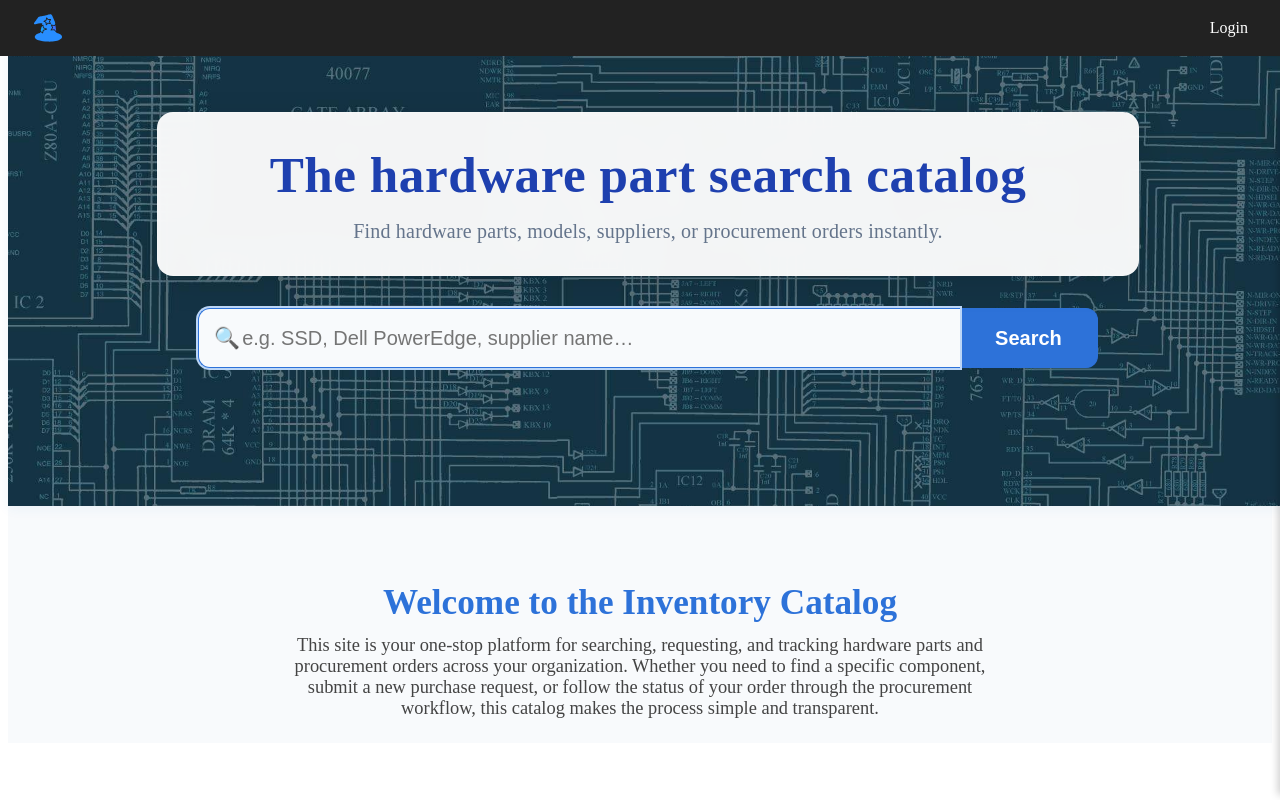
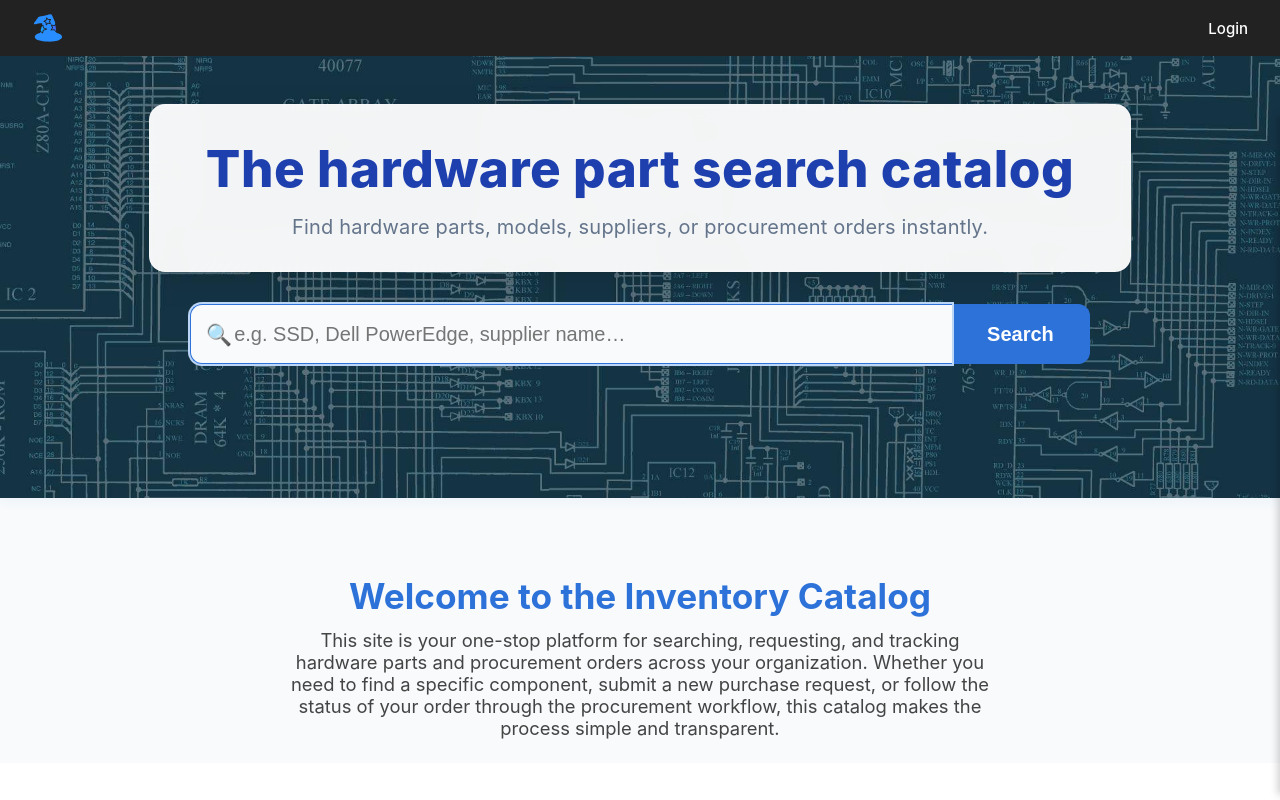
Before and after one commit to Bharath-Yelamali/Catalog-Feature, a React (Vite) app: page / in a window 1280 px wide. Shown: the top 800 px of the page. Built offline with nearby package versions, Linux system fonts and the light colour scheme.

Commit message:
changed font styling and removed triangle

```diff
--- a/src/components/PartsTable/components/InstanceSection.jsx
+++ b/src/components/PartsTable/components/InstanceSection.jsx
@@ -213,7 +213,7 @@ const InstanceSection = ({
         )}
       </div>
       <div className="instance-grid-spacer" style={{ gridTemplateColumns: getInstanceTableGridColumns() }}>
-        <div></div>
+        {/* Removed the empty column for the triangle/expand button */}
         {!hiddenFields.instanceId && <div></div>}
         {!hiddenFields.serialNumber && <div></div>}
         {!hiddenFields.quantity && <div></div>}
--- a/src/components/PartsTable/components/PartsTableMainRow.jsx
+++ b/src/components/PartsTable/components/PartsTableMainRow.jsx
@@ -17,8 +17,12 @@ const PartsTableMainRow = ({
   setExpandedLabel,
   getMainTableGridColumns
 }) => (
-  <div className="search-result-item main-table-row" style={{ gridTemplateColumns: getMainTableGridColumns() }}>
-    <div className="search-result-field">
+  <div
+    className="search-result-item main-table-row"
+    style={{ gridTemplateColumns: getMainTableGridColumns(), cursor: 'pointer' }}
+    onClick={() => handleExpandToggle(group.itemNumber)}
+  >
+    <div className="search-result-field" onClick={e => e.stopPropagation()}>
       <input
         type="checkbox"
         checked={!!selected[group.itemNumber]}
@@ -27,7 +31,7 @@ const PartsTableMainRow = ({
       />
     </div>
     {!hiddenFields.qty && (
-      <div className="search-result-field">
+      <div className="search-result-field" onClick={e => e.stopPropagation()}>
         <input
           type="text"
           className="quantity-input quantity-input-table"
@@ -44,11 +48,7 @@ const PartsTableMainRow = ({
         />
       </div>
     )}
-    <div className="search-result-field">
-      <button onClick={() => handleExpandToggle(group.itemNumber)} aria-label="Expand details" className="expand-button">
-        {expanded ? '▲' : '▼'}
-      </button>
-    </div>
+    <div className="search-result-field"></div>
     {!hiddenFields.total && <div className="search-result-field">{truncateText(part.total?.toString()) ?? 'N/A'}</div>}
     {!hiddenFields.inUse && <div className="search-result-field">{truncateText(part.inUse?.toString()) ?? 'N/A'}</div>}
     {!hiddenFields.essentialReserve && <div className="search-result-field">{truncateText(part.essentialReserve?.toString())}</div>}
@@ -57,10 +57,10 @@ const PartsTableMainRow = ({
         {truncateText(part.usableSurplus?.toString())}
       </div>
     )}
-    {!hiddenFields.inventoryItemNumber && <div className={`search-result-field ${part.m_inventory_item?.item_number && part.m_inventory_item.item_number.length > 20 ? 'table-cell--clickable' : 'table-cell--default-cursor'}`} onClick={() => setExpandedValue && setExpandedLabel && setExpandedValue(part.m_inventory_item?.item_number) && setExpandedLabel('Inventory Item Number')}>{highlightFieldWithMatches(truncateText(part.m_inventory_item?.item_number ?? 'N/A'), part._matches?.m_inventory_item)}</div>}
-    {!hiddenFields.manufacturerPartNumber && <div className={`search-result-field ${part.m_mfg_part_number && part.m_mfg_part_number.length > 20 ? 'table-cell--clickable' : 'table-cell--default-cursor'}`} onClick={() => setExpandedValue && setExpandedLabel && setExpandedValue(part.m_mfg_part_number) && setExpandedLabel('Manufacturer Part #')}>{highlightFieldWithMatches(truncateText(part.m_mfg_part_number ?? 'N/A'), part._matches?.m_mfg_part_number)}</div>}
-    {!hiddenFields.manufacturerName && <div className={`search-result-field ${part.m_mfg_name && part.m_mfg_name.length > 20 ? 'table-cell--clickable' : 'table-cell--default-cursor'}`} onClick={() => setExpandedValue && setExpandedLabel && setExpandedValue(part.m_mfg_name) && setExpandedLabel('Manufacturer Name')}>{highlightFieldWithMatches(truncateText(part.m_mfg_name ?? 'N/A'), part._matches?.m_mfg_name)}</div>}
-    {!hiddenFields.inventoryDescription && <div className={`search-result-field ${(part.m_inventory_description || part.m_description) && (part.m_inventory_description || part.m_description).length > 20 ? 'table-cell--clickable' : 'table-cell--default-cursor'}`} onClick={() => setExpandedValue && setExpandedLabel && setExpandedValue(part.m_inventory_description || part.m_description) && setExpandedLabel('Inventory Description')}>{highlightFieldWithMatches(truncateText((part.m_inventory_description ?? part.m_description) ?? 'N/A'), part._matches?.m_inventory_description || part._matches?.m_description)}</div>}
+    {!hiddenFields.inventoryItemNumber && <div className={`search-result-field ${part.m_inventory_item?.item_number && part.m_inventory_item.item_number.length > 20 ? 'table-cell--clickable' : 'table-cell--default-cursor'}`} onClick={e => { e.stopPropagation(); setExpandedValue && setExpandedLabel && setExpandedValue(part.m_inventory_item?.item_number) && setExpandedLabel('Inventory Item Number'); }}>{highlightFieldWithMatches(truncateText(part.m_inventory_item?.item_number ?? 'N/A'), part._matches?.m_inventory_item)}</div>}
+    {!hiddenFields.manufacturerPartNumber && <div className={`search-result-field ${part.m_mfg_part_number && part.m_mfg_part_number.length > 20 ? 'table-cell--clickable' : 'table-cell--default-cursor'}`} onClick={e => { e.stopPropagation(); setExpandedValue && setExpandedLabel && setExpandedValue(part.m_mfg_part_number) && setExpandedLabel('Manufacturer Part #'); }}>{highlightFieldWithMatches(truncateText(part.m_mfg_part_number ?? 'N/A'), part._matches?.m_mfg_part_number)}</div>}
+    {!hiddenFields.manufacturerName && <div className={`search-result-field ${part.m_mfg_name && part.m_mfg_name.length > 20 ? 'table-cell--clickable' : 'table-cell--default-cursor'}`} onClick={e => { e.stopPropagation(); setExpandedValue && setExpandedLabel && setExpandedValue(part.m_mfg_name) && setExpandedLabel('Manufacturer Name'); }}>{highlightFieldWithMatches(truncateText(part.m_mfg_name ?? 'N/A'), part._matches?.m_mfg_name)}</div>}
+    {!hiddenFields.inventoryDescription && <div className={`search-result-field ${(part.m_inventory_description || part.m_description) && (part.m_inventory_description || part.m_description).length > 20 ? 'table-cell--clickable' : 'table-cell--default-cursor'}`} onClick={e => { e.stopPropagation(); setExpandedValue && setExpandedLabel && setExpandedValue(part.m_inventory_description || part.m_description) && setExpandedLabel('Inventory Description'); }}>{highlightFieldWithMatches(truncateText((part.m_inventory_description ?? part.m_description) ?? 'N/A'), part._matches?.m_inventory_description || part._matches?.m_description)}</div>}
   </div>
 );
 
--- a/src/components/RequiredFields.jsx
+++ b/src/components/RequiredFields.jsx
@@ -226,6 +226,8 @@ function RequiredFields({ selected, quantities, goBack, setPage, setPreqFields,
     // ...submit submissionFields to backend instead of preqFields...
     // ...existing code...
   };
+
+  const [showRequiredWarning, setShowRequiredWarning] = useState(false);
 
   return (
     <div style={{ display: 'flex', flexDirection: 'column', minHeight: '60vh', padding: '40px 0 80px 0', background: '#f0f4fa' }}>
@@ -855,9 +857,28 @@ function RequiredFields({ selected, quantities, goBack, setPage, setPreqFields,
       </div>
 
       {/* Navigation Buttons */}
-      <div className="confirmation-summary-buttons" style={{ display: 'flex', justifyContent: 'center', gap: 32, marginTop: 32 }}>
-        <button onClick={goBack} className="confirmation-summary-button-back" style={{ fontSize: 22, padding: '16px 48px', minWidth: 180, borderRadius: 10 }}>Back</button>
-        <button onClick={() => setPage('confirmationSummary')} className="confirmation-summary-button-submit" style={{ fontSize: 22, padding: '16px 48px', minWidth: 180, borderRadius: 10 }} disabled={!allRequiredFilled}>Next</button>
+      <div className="confirmation-summary-buttons" style={{ display: 'flex', flexDirection: 'column', alignItems: 'center', gap: 12, marginTop: 32 }}>
+        {showRequiredWarning && !allRequiredFilled && (
+          <div style={{ color: 'red', fontWeight: 600, marginBottom: 8 }}>
+            Please fill out all required fields before proceeding.
+          </div>
+        )}
+        <div style={{ display: 'flex', justifyContent: 'center', gap: 32 }}>
+          <button onClick={goBack} className="confirmation-summary-button-back" style={{ fontSize: 22, padding: '16px 48px', minWidth: 180, borderRadius: 10 }}>Back</button>
+          <button
+            onClick={() => {
+              if (allRequiredFilled) {
+                setPage('confirmationSummary');
+              } else {
+                setShowRequiredWarning(true);
+              }
+            }}
+            className="confirmation-summary-button-submit"
+            style={{ fontSize: 22, padding: '16px 48px', minWidth: 180, borderRadius: 10 }}
+          >
+            Next
+          </button>
+        </div>
       </div>
 
       {/* Project Selection Popup */}
@@ -943,7 +964,7 @@ function RequiredFields({ selected, quantities, goBack, setPage, setPreqFields,
               Select
             </button>
           </div>
-        </div>
+               </div>
       )}
 
       {/* PO Owner Alias Selection Popup */}
@@ -985,7 +1006,7 @@ function RequiredFields({ selected, quantities, goBack, setPage, setPreqFields,
             </button>
           </div>
         </div>
-           )}
+      )}
 
       {/* Invoice Approver Alias Selection Popup */}
       {showInvoiceApproverPopup && (
--- a/src/styles/global.css
+++ b/src/styles/global.css
@@ -50,3 +50,24 @@
 .main-content {
   margin-top: 0; /* Remove top margin since PartsTable now uses fixed positioning */
 }
+
+/* Set a consistent global font for the entire app */
+body, html, #root {
+  font-family: 'Inter', 'Segoe UI', 'Roboto', 'Helvetica Neue', Arial, sans-serif;
+  font-size: 15px;
+  color: #222;
+  background: #fff;
+  -webkit-font-smoothing: antialiased;
+  -moz-osx-font-smoothing: grayscale;
+}
+
+html, body {
+  height: 100%;
+  margin: 0;
+  padding: 0;
+  font-family: 'Inter', 'Segoe UI', 'Roboto', 'Helvetica Neue', Arial, sans-serif;
+  font-size: 16px;
+  background: #f7f8fa;
+  color: #222;
+  box-sizing: border-box;
+}
--- a/src/styles/partstable.css
+++ b/src/styles/partstable.css
@@ -918,7 +918,7 @@
 
 /* Instance Section Styles */
 .instance-section {
-  background: #f9f9f9;
+  background: #d1d1d1b6;
   padding: 0 16px 12px 16px;
   border-bottom: 1px solid #eee;
 }
@@ -942,7 +942,7 @@
   margin: 0 0 8px 0;
   font-weight: 400;
   font-size: 16px;
-  color: #2d6a4f;
+  color: #000000;
   display: flex;
   align-items: center;
   gap: 8px;
```
